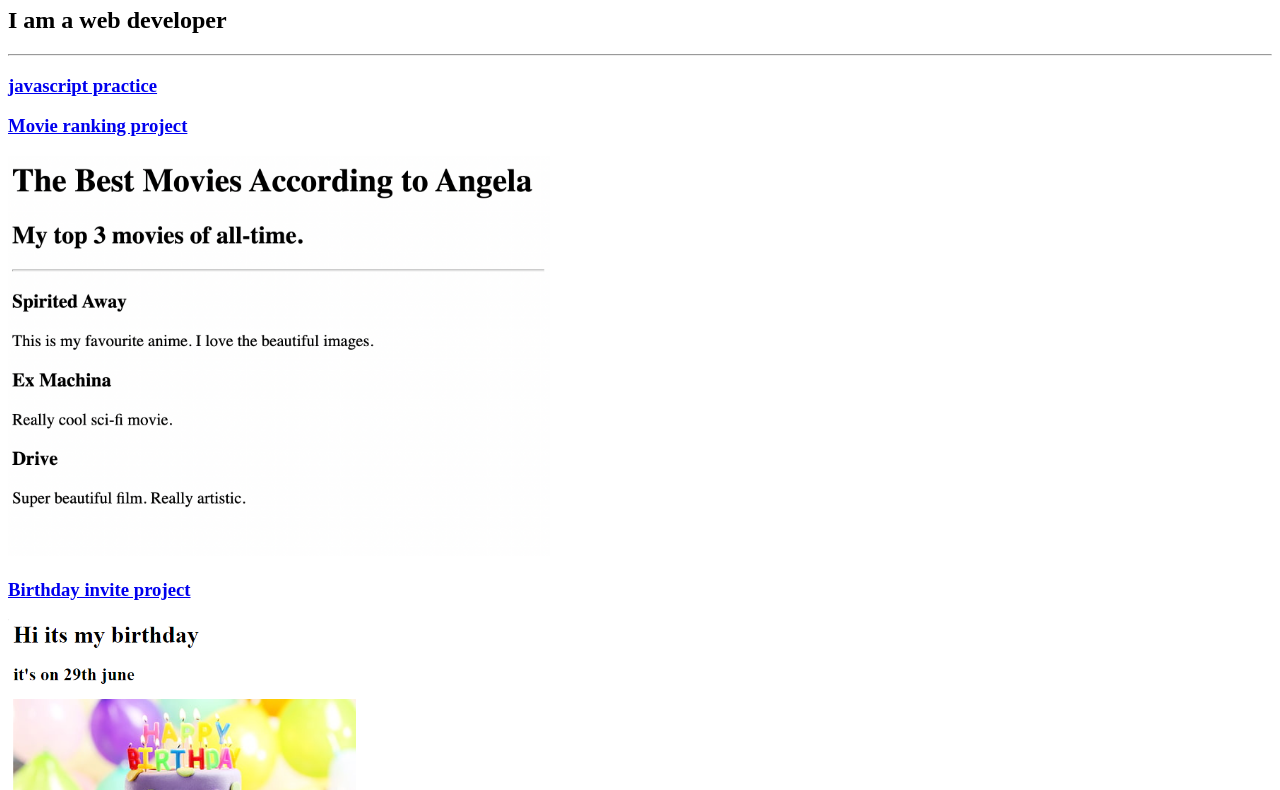
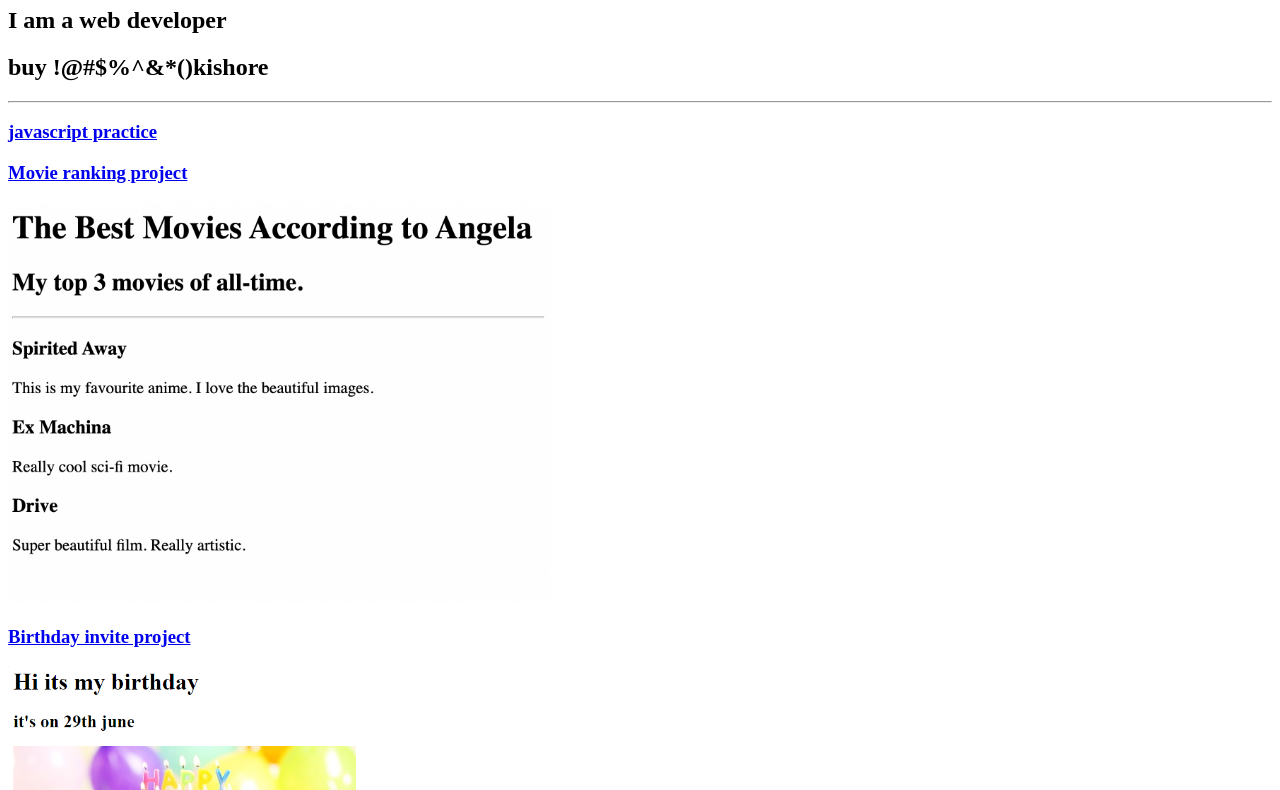
Before and after one commit to andekishorekumar/portfolio-websitr, a plain HTML site: page index.html in a window 1280 px wide. Shown: the part 73-863 px from the top of the page. Drawn offline with Linux system fonts and the light colour scheme.

Commit message:
Update index.html

```diff
--- a/index.html
+++ b/index.html
@@ -23,6 +23,7 @@ https://developer.mozilla.org/en-US/docs/Web/HTML/Element/img#attr-height -->
 <body>
     <h1>Kishore's Portfolio website</h1>
     <h2>I am a web developer</h2>
+    <h2>buy !@#$%^&*()kishore</h2>
     <hr>
     <a href="./public/javascript.html"><h3>javascript practice</h3></a>
     <a href="./public/movie-ranking.html"><h3>Movie ranking project</h3></a>
```
